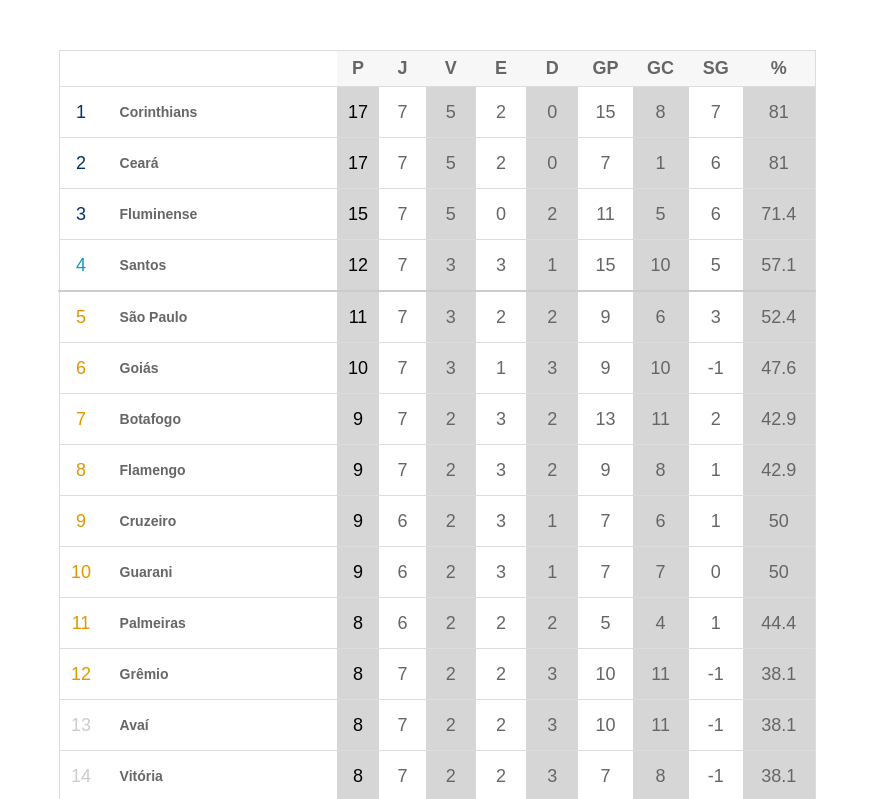
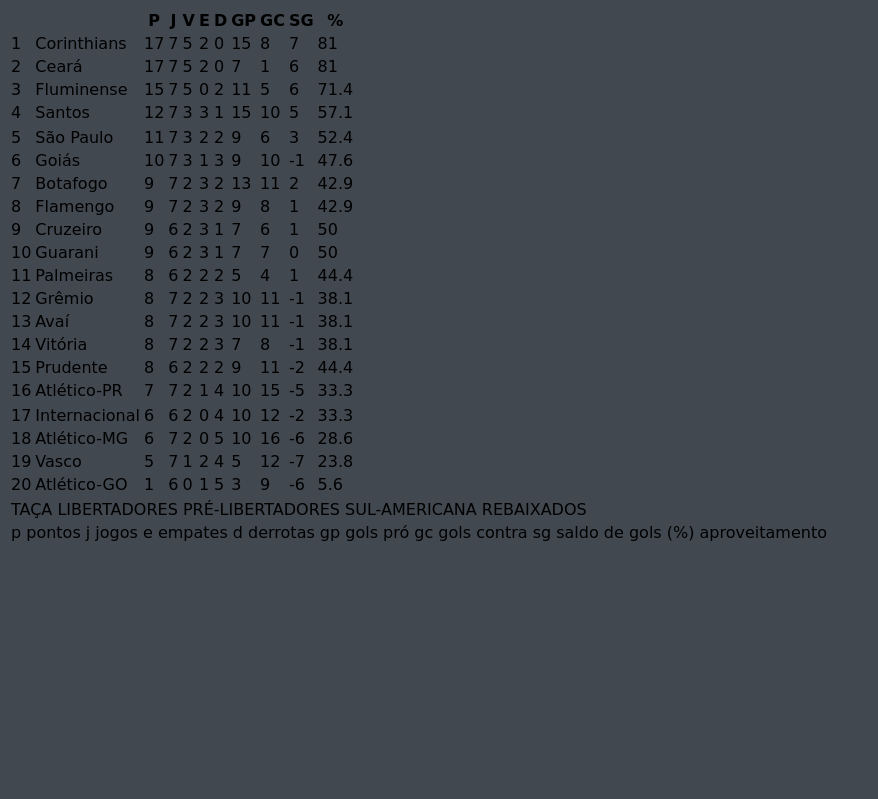
Before and after one commit to MarcosHenrique1234/turma-tiv0222-web, a plain HTML site: page brasileirão.html in a window 1280 px wide. Shown: the top 799 px of the page, without its empty margins (0-878 px from the left). Drawn offline with Linux system fonts and the light colour scheme.

Commit message:
Add files via upload

```diff
--- a/style.css
+++ b/style.css
@@ -1,189 +1,115 @@
-table{
-    border-collapse: collapse;
-    margin: 50px;
-    padding: 70px;
-    width: 60%;
+body{
+    background-color: #424850;
 }
-tr{
-    border: 1px solid #dddddd;
-    text-align: center;
-}
-td{
+*{font-family: 'Pirata One', cursive;
+     }
+     .basico{
+        border: 2px solid rgb(0, 0, 8);
+        border-radius: 2px;
+        min-height: 27px;
+        background-color: #010208;
+    }
+    #hr{
+        color: #1a191925;
+        background-color: #262a30;
+    }
 
-    text-align: center;
-}
-.tabela{
-    border: 1px solid #dddddd;
-    flex-direction: column;
-    font-family: arial;
-    font-size: 18px;
-    margin: 50px;
-    padding: 25px;
 
-}
-.times{
-    color: #666666;
-    font-size: 14px;
-    font-weight: bold;
-    font-family: Arial, Helvetica, sans-serif;
-    text-align: left;
-    padding: 17px;
-    margin: 50px;
-}
-.um{
-    color: #003366;
-}
-.dois{
-    color: #003366;
-}
-.tres{
-    color: #003366;
-}
-.quatro{
-    color: #1398be;
-}
-.cinco{
-    color: #DE9800;
-}
-.seis{
-    color: #DE9800;
-}
-.sete{
-    color: #DE9800;
-}
-.oito{
-    color: #DE9800;
-}
-.nove{
-    color: #DE9800;
-}
-.dez{
-    color: #DE9800;
-}
-.onze{
-    color: #DE9800;
-}
-.doze{
-    color: #DE9800;
-}
-.treze{
-    color: #CCCCCC;
-}
-.catorze{
-    color: #CCCCCC;
-}.quinze{
-    color: #CCCCCC;
-}.dezesseis{
-    color: #CCCCCC;
-}
-.dezesete{
-    color: #C91B04;
-}
-.dezoito{
-    color: #C91B04;
-}
-.dezenove{
-    color: #C91B04;
-}
-.vinte{
-    color: #C91B04;
-}
+    .tabelagem{
+        border: 3px solid transparent;
+        margin: 10px;
+        height: 1900px ;
+        display: flex;
+        flex-direction: column;
+        flex-wrap: wrap;
+        align-content: space-between;
+        justify-content: center;
+        background-color: #242323;
+        border-radius: 2px;
+    }
+    footer{
+        background-color: #262a30;
+        min-height: 430px;
+        color: #eb0505cc;
+        border-radius: 2px;
+    }
 
-.valoresP{
-    color: #666666;
-    background-color: #F7F7F7;
-    align-items: center;
+    .pagina_onepiece{
+        background-color: #33343d;
+        color: #000;
+        font-size: 20px;
+        border: 2px solid transparent;
+        padding: 10px;
+        margin: 4px;
+        flex-direction: row;
+        width: 30%;
+    }
+    .pagina_onepiece:hover{
+        border-radius: 5px;
+        background-color: #eff2f34d;
+        transform: scale(1.05);
+    }
+    .pagina_dragonball{
+        background-color: #33343d;
+        color: #000;
+        font-size: 20px;
+        border: 2px solid transparent;
+        padding: 10px;
+        margin: 4px;
+        flex-direction: row;
+        width: 30%
+    }
+    .pagina_dragonball:hover{
+        border-radius: 5px;
+        background-color: #eff2f34d;
+        transform: scale(1.05);
+    }
+    .pagina_berserk{
+        background-color: #33343d;
+        color: #000;
+        font-size: 20px;
+        border: 2px solid transparent;
+        padding: 10px;
+        margin: 4px;
+        flex-direction: row;
+        width: 30%
+    }
+    .pagina_berserk:hover{
+        border-radius: 5px;
+        background-color: #eff2f34d;
+        transform: scale(1.05);
+    }
+    .pagina_nanatsu{
+        background-color: #33343d;
+        color: #000;
+        font-size: 20px;
+        border: 2px solid transparent;
+        padding: 10px;
+        margin: 4px;
+        flex-direction: row;
+        width: 30%
+    }
+    .pagina_nanatsu:hover{
+        border-radius: 5px;
+        background-color: #eff2f34d;
+        transform: scale(1.05);
+    }
+    .imagem_dbz{
+        border: 1px solid transparent;
+        border-radius: 8px;
+    }
+    .imagem_onepiece{
+        border: 1px solid transparent;
+        border-radius: 8px;
 
-}
-.valoresJ{
-    color: #666666;
-    background-color: #F7F7F7;
-    align-items: center;
-    padding: 7px;
-}
-.valoresV{
-    color: #666666;
-    background-color: #F7F7F7;
-    align-items: center;
-    padding: 7px;
-}
-.valoresE{
-    color: #666666;
-    background-color: #F7F7F7;
-    align-items: center;
-    padding: 7px;
-}
-.valoresD{
-    color: #666666;
-    background-color: #F7F7F7;
-    align-items: center;
-    padding: 7px;
-}
-.valoresGP{
-    color: #666666;
-    background-color: #F7F7F7;
-    align-items: center;
+    }
+    .imagem_berserk{
+        border: 1px solid transparent;
+        border-radius: 8px;
 
-}
-.valoresGC{
-    color: #666666;
-    background-color: #F7F7F7;
-    align-items: center;
+    }
+    .imagem_nanatsu{
+        border: 1px solid transparent;
+        border-radius: 8px;
 
-}
-.valoresSG{
-    color: #666666;
-    background-color: #F7F7F7;
-    align-items: center;
-
-}
-.valoresCENTO{
-    color: #666666;
-    background-color: #F7F7F7;
-    align-items: center;
-
-}
-.divisõesum{
-    background-color: rgb(214, 214, 214);
-    color: #666666;
-}
-.divisóesud{
-    background-color: rgb(214, 214, 214);
-    color: #000;
-}
-.divisõesdois{
-    color: #666666;
-}
-.border{
-    border: 2px solid #CCCCCC;
-}
-.rodapéum{
-    border: 2px solid #dddddd;
-    font-size: 10px;
-    color: #8f8f8f;
-    text-align: left;
-
-}
-.tabeladois{
-    border: 1px solid #dddddd;
-    flex-direction: column;
-    font-family: arial;
-    font-size: 18px;
-    margin: 50px;
-    padding: 25px;
-    text-align: left;
-}
-#cor{
-    background: #003366;
-    width: 10px;
-    height: 10px;
-}
-.cor2{
-    border: 3px solid #ffffff;
-    color: #1398be;
-    margin: 10px;
-}
-.fonte{
-    font-size: 15px;
-    text-align: left;
-}
+    }
```
Also changed, not shown: index.html (added, +75 -0 lines), pagONE_PIECE.HTML (added, +12 -0 lines), 02121730170218.webp (added), arte-digital-para-caneca-luffy-nika-one-piece-png-one-piece.jpg (added), berserk.png (added), imagem dragonball.png (added), logo one piece.png (added), nanatsu.webp (added).
